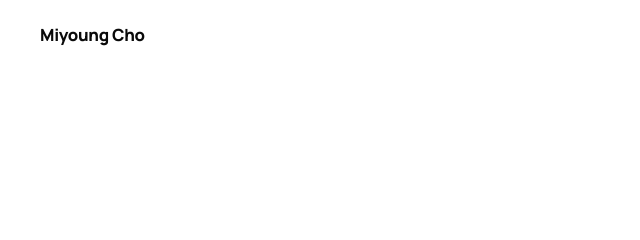
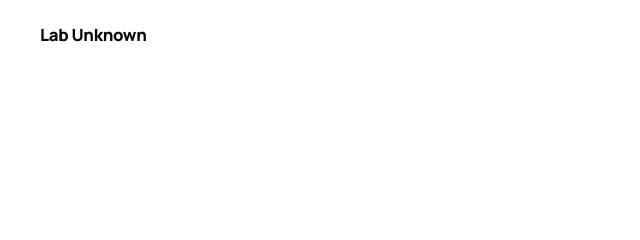
Before and after one commit to torontomonica-create/pearl-portfolio, a plain HTML site: page index.html in a window 1280 px wide. Shown: the top 240 px of the page, 0-640 px from the left. Drawn offline with Linux system fonts and the light colour scheme.

Commit message:
Update index.html

```diff
--- a/index.html
+++ b/index.html
@@ -10,7 +10,7 @@
 
   <!-- ── Navigation ── -->
   <nav class="nav" id="nav">
-    <a href="index.html" class="nav-logo">Miyoung Cho</a>
+    <a href="index.html" class="nav-logo">Lab Unknown</a>
     <div class="nav-right">
       <a href="work.html"    class="nav-link">Work</a>
       <a href="about.html"   class="nav-link">About</a>
```
